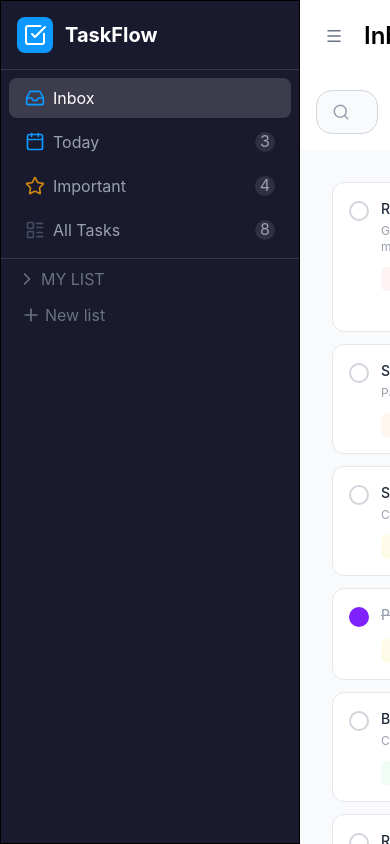
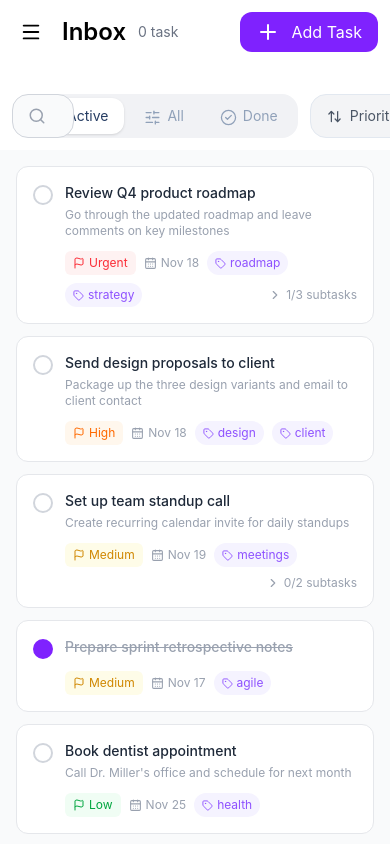
Before and after one commit to ekenekizi/task-flow, a Next.js app: page / in a window 390 px wide. Built offline with nearby package versions, Linux system fonts and the light colour scheme.

Commit message:
finish navigation components

```diff
--- a/app/layout.tsx
+++ b/app/layout.tsx
@@ -1,8 +1,7 @@
 import type { Metadata } from "next";
 import { Geist, Geist_Mono } from "next/font/google";
 import "./globals.css";
-import SideBar from "@/components/layout/SideBar";
-import Header from "@/components/layout/Header";
+import AppLayout from "@/components/layout/AppLayout";
 
 const geistSans = Geist({
   variable: "--font-geist-sans",
@@ -26,14 +25,7 @@ export default function RootLayout({ children }: LayoutProps<"/">) {
       className={`${geistSans.variable} ${geistMono.variable} h-full antialiased`}
     >
       <body className="h-dvh overflow-hidden">
-        <div className="grid h-dvh grid-cols-[300px_1fr] grid-rows-[150px_minmax(0,1fr)] overflow-hidden">
-          <SideBar />
-
-          <Header />
-          <main className="min-h-0 overflow-y-auto bg-gray-50 p-8">
-            {children}
-          </main>
-        </div>
+        <AppLayout>{children}</AppLayout>
       </body>
     </html>
   );
--- /dev/null
+++ b/components/layout/AppLayout.tsx
@@ -0,0 +1,37 @@
+"use client";
+
+import { useState } from "react";
+import SideBar from "./SideBar";
+import Header from "./Header";
+
+export default function AppLayout({ children }: { children: React.ReactNode }) {
+  const [isMobileMenuOpen, setIsMobileMenuOpen] = useState(false);
+
+  function openMobileMenu() {
+    setIsMobileMenuOpen(true);
+  }
+
+  function closeMobileMenu() {
+    setIsMobileMenuOpen(false);
+  }
+
+  return (
+    <div className="grid h-dvh grid-cols-1 grid-rows-[150px_minmax(0,1fr)] overflow-hidden md:grid-cols-[240px_minmax(0,1fr)] xl:grid-cols-[300px_minmax(0,1fr)]">
+      {isMobileMenuOpen && (
+        <button
+          type="button"
+          aria-label="Close navigation menu"
+          onClick={closeMobileMenu}
+          className="fixed inset-0 z-40 bg-black/50 md:hidden"
+        />
+      )}
+      <SideBar isMobileMenuOpen={isMobileMenuOpen} onClose={closeMobileMenu} />
+
+      <Header onMenuClick={openMobileMenu} />
+
+      <main className="col-start-1 row-start-2 min-h-0 min-w-0 overflow-y-auto bg-gray-50 p-4 md:col-start-2 md:p-8">
+        {children}
+      </main>
+    </div>
+  );
+}
--- a/components/layout/Header.tsx
+++ b/components/layout/Header.tsx
@@ -1,15 +1,32 @@
+import { Menu } from "lucide-react";
 import AddTaskBtn from "../ui/header/AddTaskBtn";
 import PageHeader from "../ui/header/PageHeader";
 import SearchBar from "../ui/header/SearchBar";
 import SortDropdown from "../ui/header/SortDropdown";
 import TaskStatusFilter from "../ui/header/TaskStatusFilter";
 
-export default function Header() {
+interface HeaderProps {
+  onMenuClick: () => void;
+}
+
+export default function Header({ onMenuClick }: HeaderProps) {
   return (
-    <header className="row-start-1 row-end-2 p-4 flex flex-col justify-between">
+    <header className="col-start-1 row-start-1 row-end-2 min-w-0 p-3 flex flex-col justify-between md:col-start-2 md:p-4">
       {/* top header */}
       <div className="flex items-center justify-between">
-        <PageHeader />
+        <div className="flex min-w-0 items-center gap-3">
+          <button
+            type="button"
+            onClick={onMenuClick}
+            aria-label="Open navigation menu"
+            className="rounded-md p-2 hover:bg-gray-100 md:hidden"
+          >
+            <Menu size={22} />
+          </button>
+
+          <PageHeader />
+        </div>
+
         <AddTaskBtn />
       </div>
 
--- a/components/layout/SideBar.tsx
+++ b/components/layout/SideBar.tsx
@@ -1,7 +1,7 @@
 "use client";
 
 import Logo from "../ui/sidebar/Logo";
-import { ChevronRight, Plus } from "lucide-react";
+import { ChevronRight, Plus, X } from "lucide-react";
 import { colors, navItems, listItems } from "@/config/navigation";
 import NavItem from "../ui/sidebar/NavItem";
 import { useState } from "react";
@@ -9,7 +9,12 @@ import { useState } from "react";
 import { usePathname } from "next/navigation";
 import ListForm from "../ui/sidebar/ListForm";
 import ListItem from "../ui/sidebar/ListItem";
-export default function SideBar() {
+
+interface SideBarProps {
+  isMobileMenuOpen: boolean;
+  onClose: () => void;
+}
+export default function SideBar({ isMobileMenuOpen, onClose }: SideBarProps) {
   const [isListOpen, setIsListOpen] = useState(false);
   const [showListMenu, setShowListMenu] = useState(false);
 
@@ -19,7 +24,26 @@ export default function SideBar() {
   const pathname = usePathname();
 
   return (
-    <aside className="border col-start-1 col-end-2  row-start-1 row-end-3 bg-[#1a1a2e] sticky top-0 h-dvh self-start overflow-y-auto ">
+    <aside
+      className={`
+    fixed inset-y-0 left-0 z-50
+    w-75 max-w-[85vw]
+    overflow-y-auto border bg-[#1a1a2e]
+    transition-transform duration-300 ease-in-out
+    ${isMobileMenuOpen ? "translate-x-0" : "-translate-x-full"}
+    md:static md:col-start-1 md:row-start-1 md:row-end-3
+    md:block md:h-dvh md:w-auto md:max-w-none
+    md:translate-x-0
+  `}
+    >
+      <button
+        type="button"
+        onClick={onClose}
+        aria-label="Close navigation menu"
+        className="absolute right-3 top-3 rounded-md p-2 text-gray-400 hover:bg-white/10 hover:text-white md:hidden"
+      >
+        <X size={20} />
+      </button>
       <Logo />
 
       <nav className="border-y border-[#373749] p-2">
@@ -33,6 +57,7 @@ export default function SideBar() {
                 icon={item.icon}
                 iconColor={item.iconColor}
                 isActive={pathname === item.href}
+                onClick={onClose}
               />
             </li>
           ))}
@@ -63,6 +88,7 @@ export default function SideBar() {
                   href={item.href}
                   count={item.count}
                   isActive={pathname === item.href}
+                  onClick={onClose}
                 />
               ))}
             </ul>
--- a/components/ui/header/PageHeader.tsx
+++ b/components/ui/header/PageHeader.tsx
@@ -20,10 +20,6 @@ export default function PageHeader() {
         />
       )}
 
-      <div className="flex items-center justify-center hover:bg-gray-100 transition-colors duration-200 size-9 rounded-lg lg:hidden">
-        <Menu size={18} className="text-gray-500" />
-      </div>
-
       <h1 className="text-2xl font-semibold">
         {currentPage?.label ?? "Tasks"}
       </h1>
--- a/components/ui/sidebar/ListItem.tsx
+++ b/components/ui/sidebar/ListItem.tsx
@@ -8,11 +8,13 @@ export default function ListItem({
   href,
   count,
   isActive,
+  onClick,
 }: ListItemProps) {
   return (
     <li className="flex justify-between  items-center group">
       <Link
         href={href}
+        onClick={onClick}
         className={`text-gray-400 flex justify-between items-center py-2 px-3 w-[90%] rounded-lg transition-all duration-200 ${
           isActive
             ? "bg-active text-white"
--- a/components/ui/sidebar/NavItem.tsx
+++ b/components/ui/sidebar/NavItem.tsx
@@ -9,10 +9,12 @@ export default function NavItem({
   href,
   iconColor,
   isActive,
+  onClick,
 }: NavItemProps) {
   return (
     <Link
       href={href}
+      onClick={onClick}
       className={`flex justify-between items-center group transition-all duration-200 px-4 py-2  rounded-lg ${isActive ? "bg-active text-white" : "text-gray-400 hover:bg-active/40 hover:text-gray-300"}`}
     >
       <div className="flex items-center gap-2">
--- a/types/myList.ts
+++ b/types/myList.ts
@@ -13,6 +13,7 @@ export interface ColorOptionType {
 
 export interface ListItemProps extends Omit<ListItemType, "id"> {
   isActive: boolean;
+  onClick: () => void;
 }
 
 export interface ListFormProps {
--- a/types/navigations.ts
+++ b/types/navigations.ts
@@ -6,6 +6,7 @@ export interface NavItemTypes {
   count: number;
   icon: LucideIcon;
   iconColor: "text-primary" | "text-important" | "text-all";
+  onClick: () => void;
 }
 export interface NavItemProps extends NavItemTypes {
   isActive: boolean;
```
